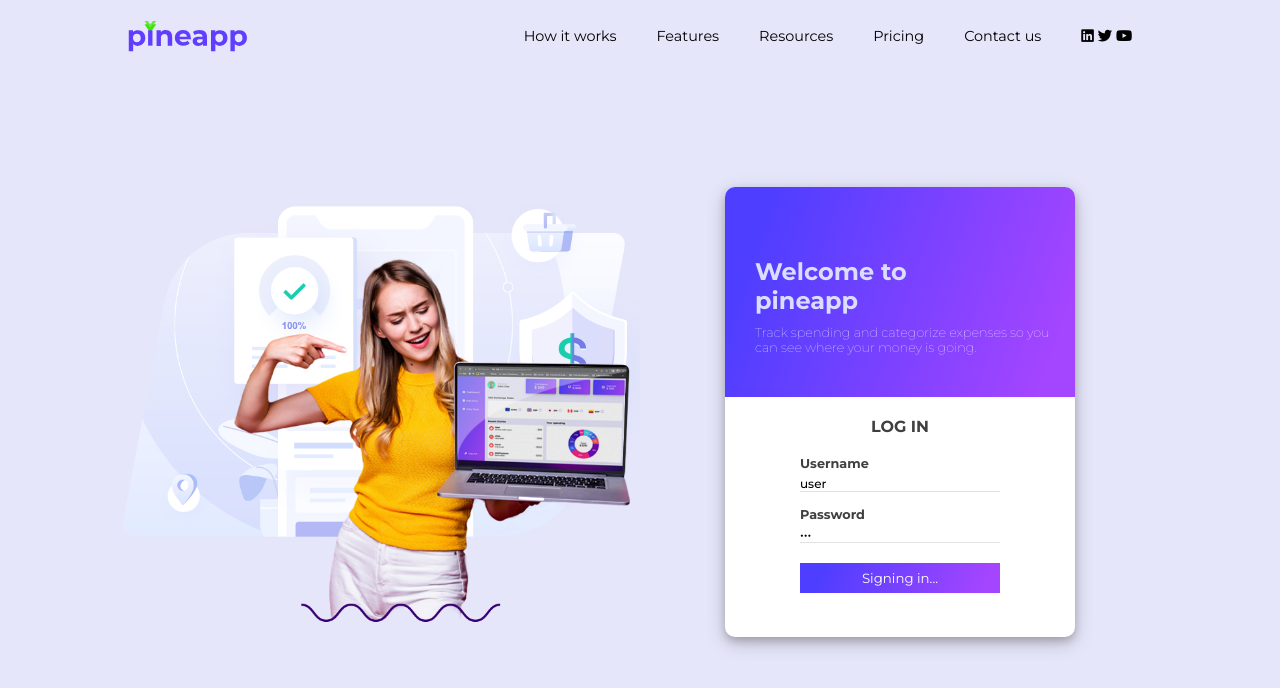
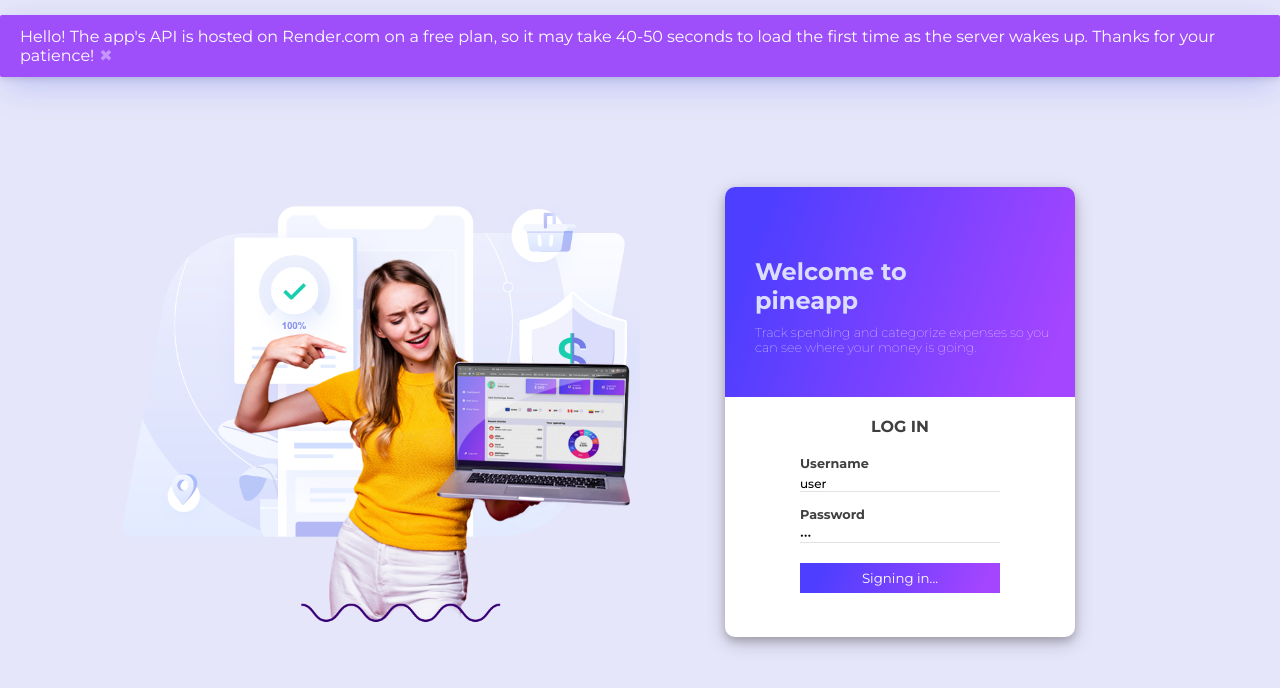
Before and after one commit to juanjacoboviera/Pineapp-the-budget-app, a plain HTML site: page docs/index.html in a window 1280 px wide. Both pictures are taken after a click on the button "Sign In". Drawn offline with nearby package versions, Linux system fonts and the light colour scheme; no server answers.

Commit message:
add info message in login page

```diff
--- a/docs/index.html
+++ b/docs/index.html
@@ -10,6 +10,7 @@
         href="https://fonts.googleapis.com/css2?family=Montserrat:ital,wght@0,100;0,300;0,400;0,500;0,600;0,700;0,800;1,900&amp;display=swap"
         rel="stylesheet">
     <link rel="stylesheet" href="https://site-assets.fontawesome.com/releases/v6.1.1/css/all.css">
+    <link rel="stylesheet" type="text/css" href="https://cdn.jsdelivr.net/npm/toastify-js/src/toastify.min.css">
     <link rel="stylesheet" href="./css/style.css">
     <title>Login</title>
 </head>
@@ -78,6 +79,7 @@
             </div>
         </div>
     </main>
+    <script src="https://cdn.jsdelivr.net/npm/toastify-js"></script>
 </body>
 
 </html>
--- a/docs/js/functions.js
+++ b/docs/js/functions.js
@@ -100,6 +100,23 @@
       }).showToast();
 }
 
+const infoMsg =  (msg) =>{
+    Toastify({
+        text: msg,
+        duration: 60000,
+        destination: "https://github.com/apvarun/toastify-js",
+        newWindow: true,
+        close: true,
+        gravity: "top", // `top` or `bottom`
+        position: "center", // `left`, `center` or `right`
+        stopOnFocus: true, // Prevents dismissing of toast on hover
+        style: {
+            background: "rgb(159, 79, 250)",
+        },
+        onClick: function(){} // Callback after click
+      }).showToast();
+}
+
 const divideSpendingbyCategory = (categories) => {
     const expensesByCategoryList = {}
     const expenses = categories.filter(category => category.entryType == "expense")
@@ -184,4 +201,4 @@
 }
 
 
- export{getLocalStorageItems, printSummary, radiosListener, approvedEntryMsg, failedEntryMsg,getCategoryTotal, divideSpendingbyCategory, createEntriesClass, totalBalance, totalType, filterEntries, getObject, signOut};
+ export{infoMsg, getLocalStorageItems, printSummary, radiosListener, approvedEntryMsg, failedEntryMsg,getCategoryTotal, divideSpendingbyCategory, createEntriesClass, totalBalance, totalType, filterEntries, getObject, signOut};
--- a/docs/js/login.js
+++ b/docs/js/login.js
@@ -1,5 +1,5 @@
 import { login } from "./services/auth.js";
-
+import { infoMsg } from "./functions.js";
 
 const form = document.querySelector("#form");
 const submitBtn = document.querySelector("#submit");
@@ -17,6 +17,7 @@
         spinner.style.display = 'inline-block';
         btnText.textContent = 'Loading...';
         submitBtn.disabled = true;
+        infoMsg("Hello! The app's API is hosted on Render.com on a free plan, so it may take 40-50 seconds to load the first time as the server wakes up. Thanks for your patience!")
         try {
             const response = await login(user, password)
             sessionStorage.setItem("token", JSON.stringify(response.token));
```
